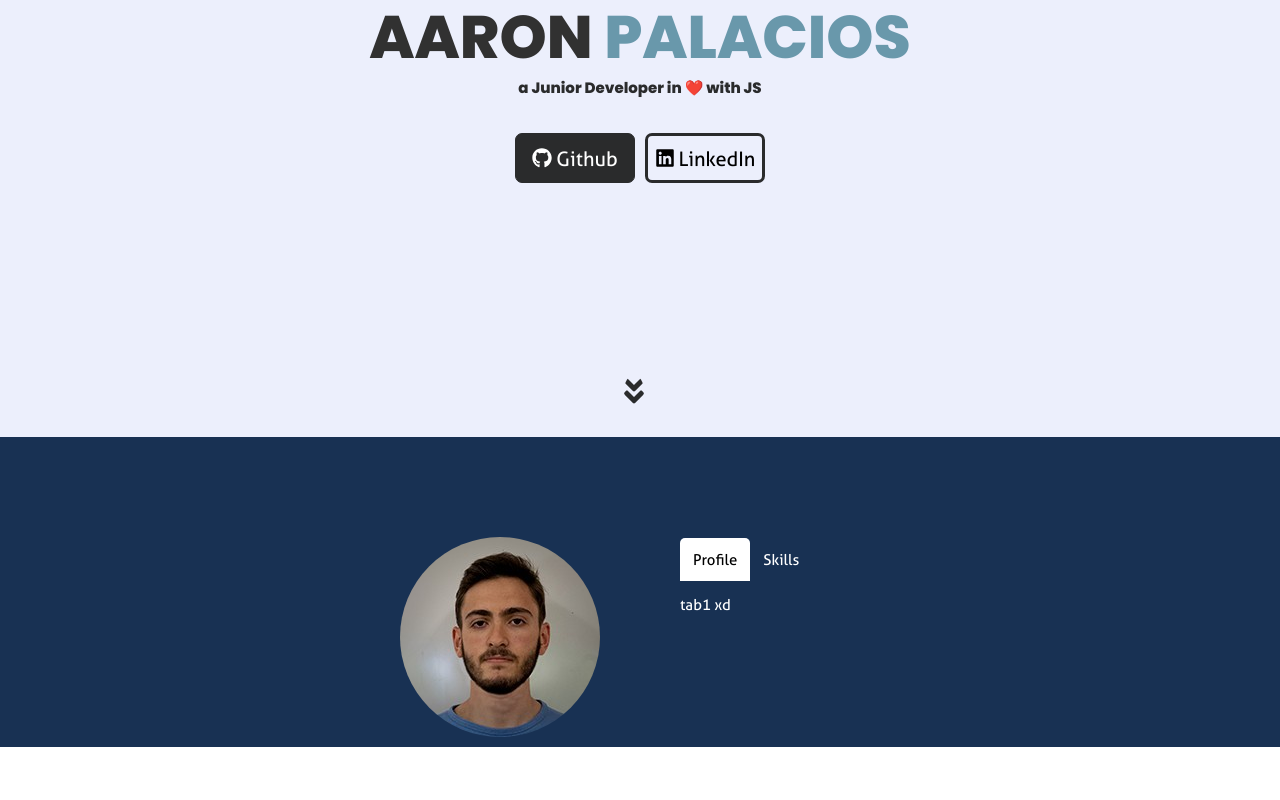
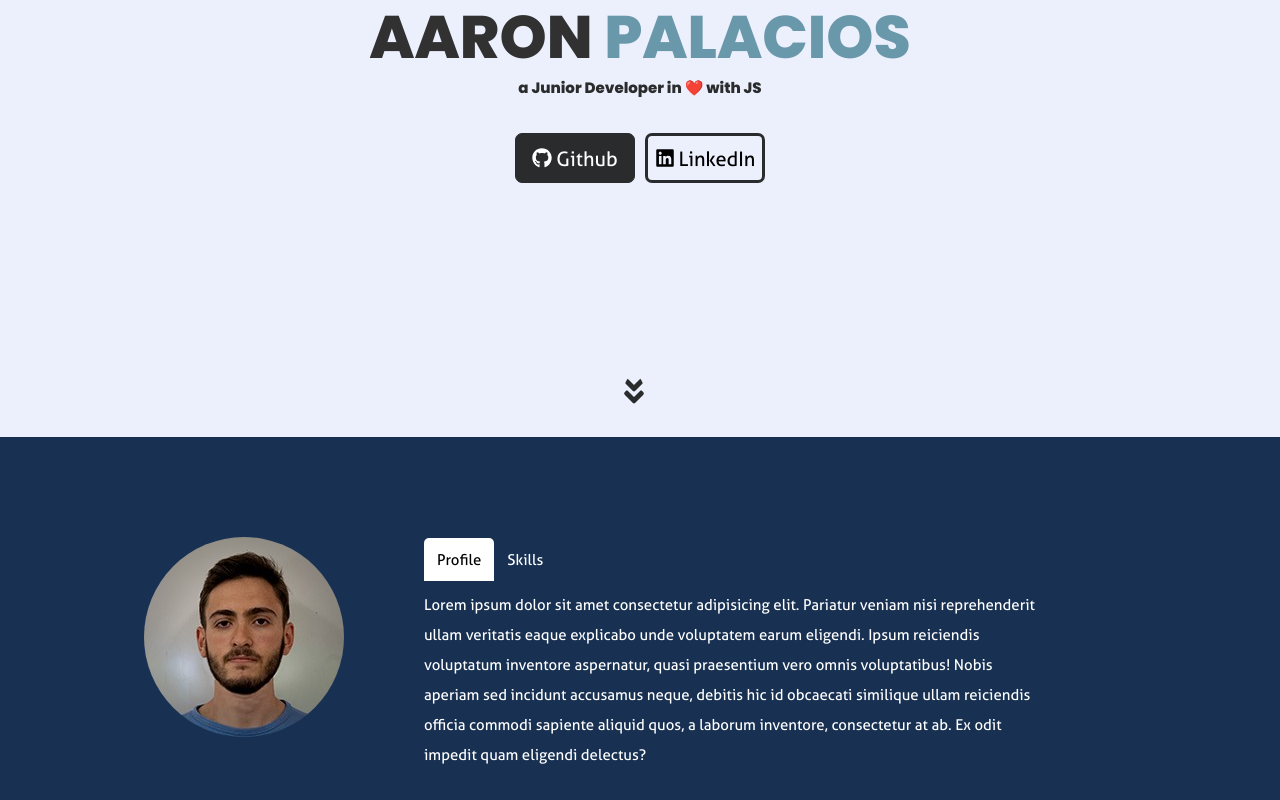
Before and after one commit to apalaciosdev/apalaciosdev-Website, a React (Create React App) app: page / in a window 1280 px wide. Shown: the part 363-1163 px from the top of the page. Before the commit the page ends 1110 px from the top, so only its background shows below. Built offline with nearby package versions, Linux system fonts and the light colour scheme.

Commit message:
2201051524

```diff
--- a/src/assets/styles/jss/about.js
+++ b/src/assets/styles/jss/about.js
@@ -12,6 +12,7 @@ const about = {
   section: {
     display: 'grid',
     justifyContent: 'center',
+    'grid-template-columns': '30% 70%',
 
 
     columnGap: 80,
@@ -26,18 +27,27 @@ const about = {
 
 
   divTab: {
-
+    width: '70%',
+    display: 'grid',
+    justifyContent: 'center',
   },
 
-  '@media (min-width: 780px)': {
+  '@media (max-width: 1250px)': {
     section: {
-      'grid-template-columns': 'repeat(2, 1fr)',
+      'grid-template-columns': 'repeat(1, 1fr)',
 
     },
+
     divImg: {
-    display: 'grid',
-    justifyContent: 'none',
-  },
+      display: 'grid',
+      justifyContent: 'center',
+    },
+
+    divTab: {
+      display: 'grid',
+      justifyContent: 'center',
+
+    },
   },
 
 
--- a/src/components/tabPanel/Tab1.js
+++ b/src/components/tabPanel/Tab1.js
@@ -3,7 +3,8 @@ import React from 'react'
 const Tab1 = () => {
   return (
     <div>
-      <p>tab1 xd</p>
+      <p>Lorem ipsum dolor sit amet consectetur adipisicing elit. Pariatur veniam nisi reprehenderit ullam veritatis eaque explicabo unde voluptatem earum eligendi. Ipsum reiciendis voluptatum inventore aspernatur, quasi praesentium vero omnis voluptatibus!
+      Nobis aperiam sed incidunt accusamus neque, debitis hic id obcaecati similique ullam reiciendis officia commodi sapiente aliquid quos, a laborum inventore, consectetur at ab. Ex odit impedit quam eligendi delectus?</p>
     </div>
   )
 }
```
